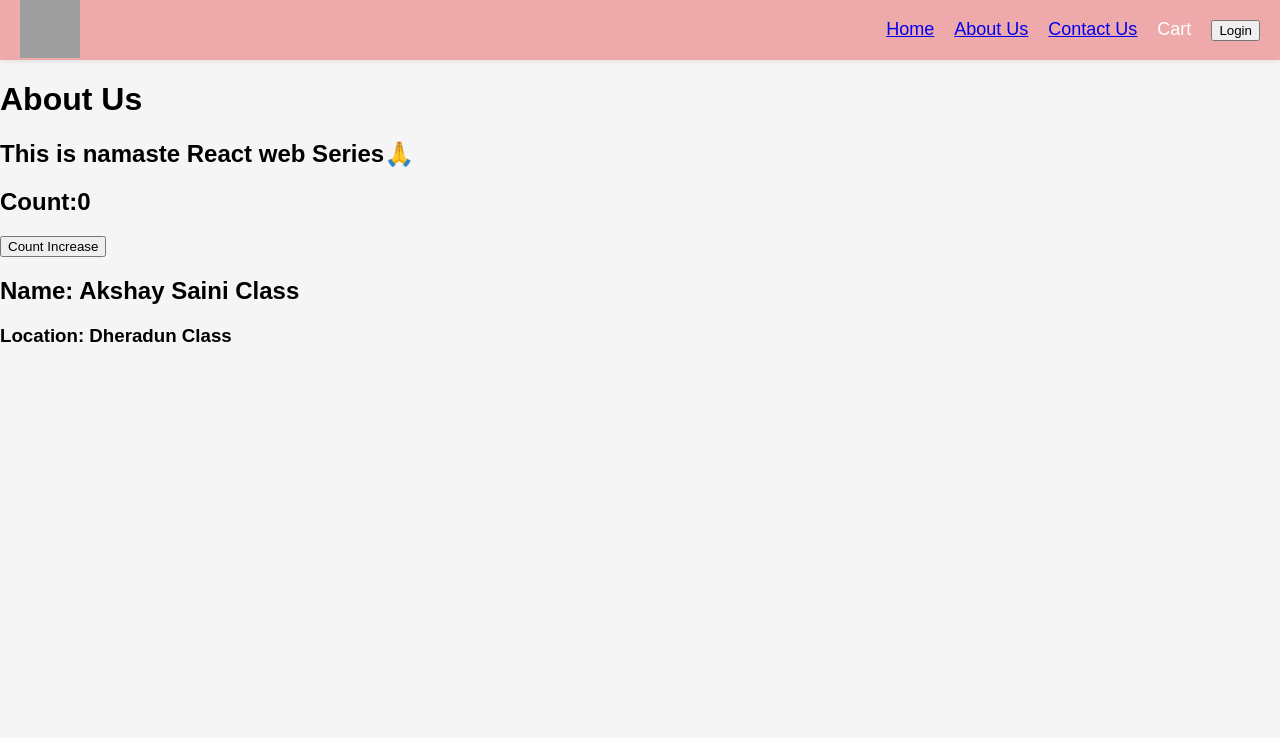
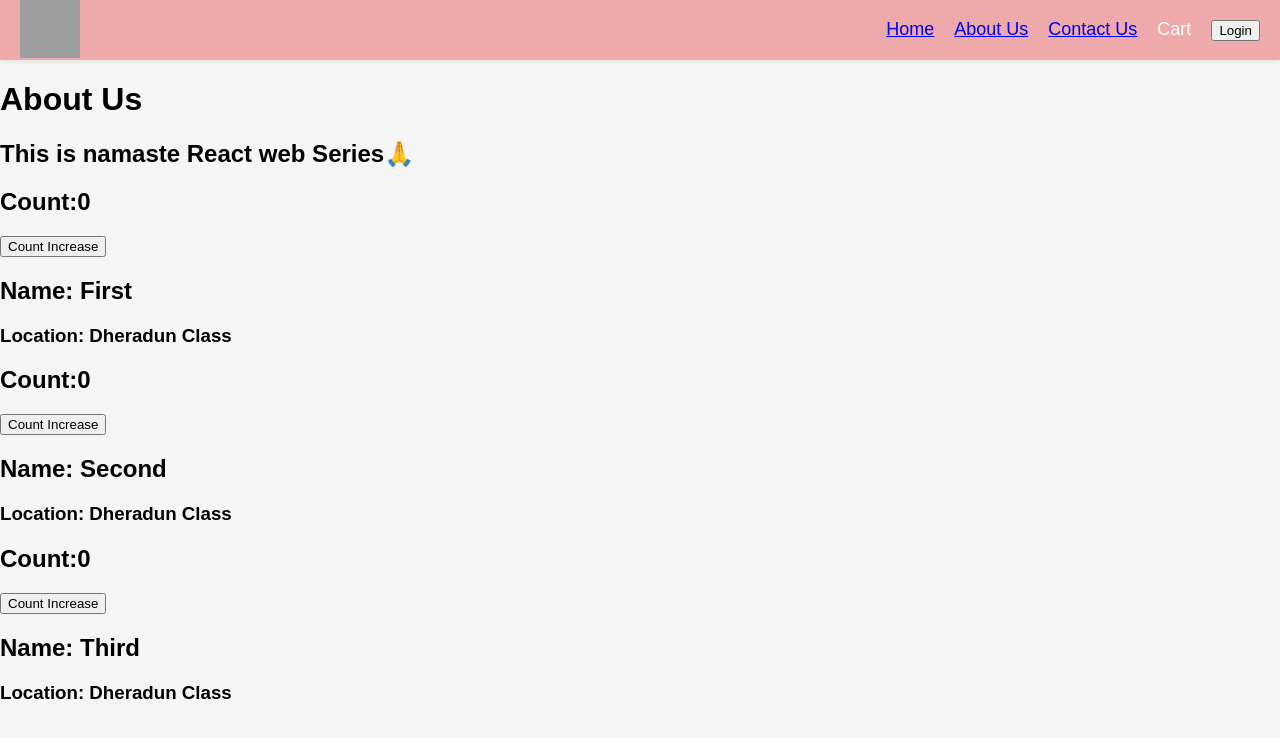
Before and after one commit to faisalmoinuddin99/namaste_react-, a React (Vite) app: page /about in a window 1280 px wide. Shown: the top 738 px of the page. Built offline with nearby package versions, Linux system fonts and the light colour scheme; grey boxes are pictures that could not be loaded.

Commit message:
Life Cycle Order

```diff
--- a/src/About.js
+++ b/src/About.js
@@ -19,10 +19,29 @@ class About extends Component {
         <h1>About Us</h1>
         <h2>This is namaste React web Series🙏</h2>
 
-        <UserClass name={"Akshay Saini Class"} location={"Dheradun Class"} />
+        <UserClass name={"First"} location={"Dheradun Class"} />
+        <UserClass name={"Second"} location={"Dheradun Class"} />
+        <UserClass name={"Third"} location={"Dheradun Class"} />
       </div>
     );
   }
 }
 
+/*
+  - parent Constructor
+  - Parent Render
+
+    - First Constructor
+    - First Render
+
+    - Second Constructor
+    - Second Render
+
+    <DOM UPDATED - IN SINGLE BATCH>
+
+    - First ComponentDidMount
+    - Second ComponentDidMount
+    - Parent ComponentDidMount
+*/
+
 export default About;
--- a/src/UserClass.js
+++ b/src/UserClass.js
@@ -7,18 +7,18 @@ class UserClass extends React.Component {
     this.state = {
       count: 0,
     };
-    console.log("Child Constructor");
+    console.log(this.props.name + "Child Constructor");
   }
 
   componentDidMount() {
-    console.log("Child Component Did Mount");
+    console.log(this.props.name + "Child Component Did Mount");
 
     // Api calls this method
   }
   render() {
     const { name, location } = this.props;
     const { count } = this.state;
-    console.log("Child Render");
+    console.log(this.props.name + "Child Render");
     return (
       <div className="user-card">
         <h2>Count:{count}</h2>
```
